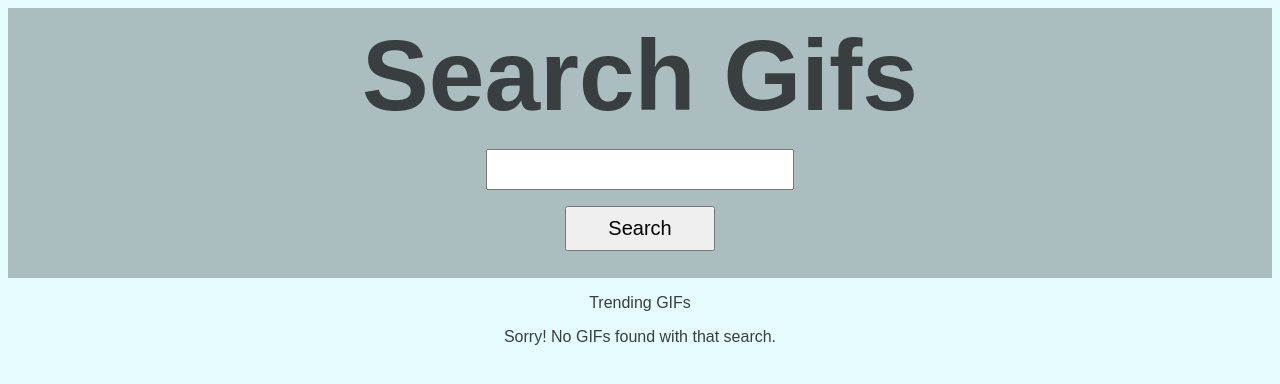
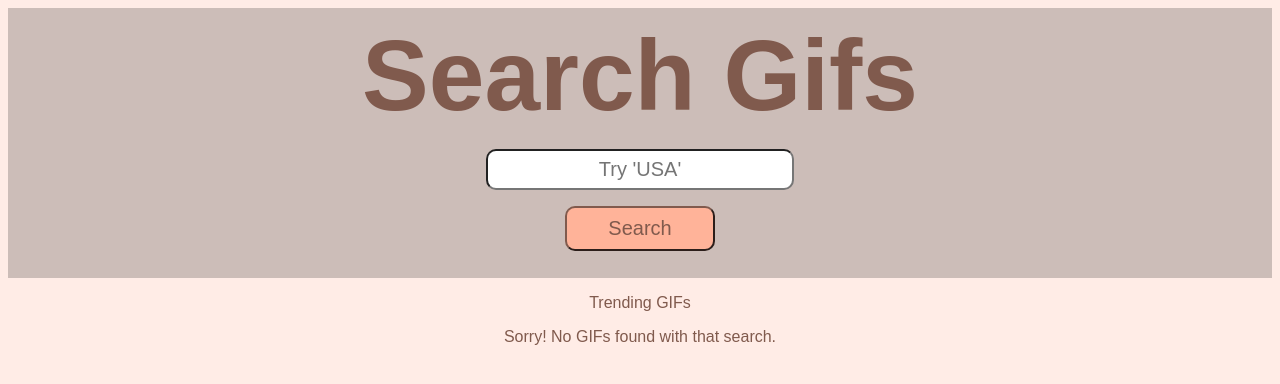
Before and after one commit to angelinaolmedo7/Gifsearch, a Flask app: page / in a window 1280 px wide. Shown: the top 384 px of the page. Run offline with Flask 2, Linux system fonts and the light colour scheme; data that the repository does not hold is empty.

Commit message:
css looks good

```diff
--- a/app.py
+++ b/app.py
@@ -1,4 +1,5 @@
 from flask import Flask, render_template, request
+from random import choice
 import requests
 import json
 
--- a/static/style.css
+++ b/static/style.css
@@ -5,9 +5,21 @@ h1 {
 }
 
 body {
-    background-color: #E5FBFE;
+    /* lightest color */
+    /* background-color: #E5FBFE; */
+    background-color: #FFECE6;
     font-family: Arial, Helvetica, sans-serif;
-    color: #393F40;
+    /* darkest color
+    color: #393F40; */
+    color: #805A4D;
+}
+
+img {
+    border-style: solid;
+    /* second darkest color
+    border-color: #737E80; */
+    border-color: #FFB399;
+    border-width: thick;
 }
 
 #title {
@@ -15,7 +27,9 @@ body {
     height: 250px;
     width: 100%;
     text-align: center;
-    background-color: #ACBDBF;
+    /* second lightest color
+    background-color: #ACBDBF; */
+    background-color: #CCBDB8;
     padding-top: 10px;
     padding-bottom: 10px;
 }
@@ -25,10 +39,18 @@ body {
     text-align: center;
 }
 
+.one_gif {
+    margin-top: 20px;
+}
+
 button {
     height: 45px;
     width: 150px;
     font-size: 20px;
+    background-color: #FFB399;
+    border-color: #805A4D;
+    color: #805A4D;
+    border-radius: 10px;
 }
 
 input {
@@ -36,4 +58,6 @@ input {
     width: 300px;
     font-size: 20px;
     text-align: center;
+    border-radius: 10px;
+
 }
--- a/templates/index.html
+++ b/templates/index.html
@@ -10,7 +10,7 @@
         the search term to the query string -->
     <form action='/'>
         <p>
-            <input type='text' name='search_term'/>
+            <input type='text' placeholder="Try 'USA'" name='search_term'/>
         </p>
         <button type='submit'>Search</button>
     </form>
@@ -24,7 +24,9 @@
     <!-- For loop to loop over GIFs passed in from the server -->
     {% for url in urls %}
         <!-- For each gif, include the 'gif.html' template to display it -->
-        {% include 'gif.html' %}
+        <div class='one_gif'>
+            {% include 'gif.html' %}
+        </div>
     {% endfor %}
     {% if urls|length == 0 %}
         Sorry! No GIFs found with that search.
```
